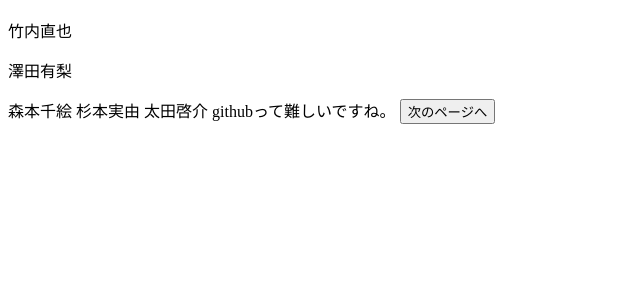
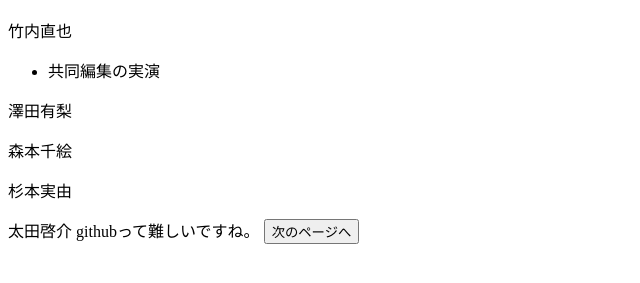
Before and after one commit to takeuchinaoya117/it_univ_practice, a plain HTML site: page index.html in a window 1280 px wide. Shown: the part 57-340 px from the top of the page, without its empty margins (0-640 px from the left). Drawn offline with Linux system fonts and the light colour scheme.

Commit message:
Update index.html

```diff
--- a/index.html
+++ b/index.html
@@ -6,9 +6,10 @@
 <body>
 <h1>本文</h1>
 <p>竹内直也</p>
+  <ul><li>共同編集の実演</li></ul>
 <p>澤田有梨</p>
-森本千絵
-杉本実由
+<p>森本千絵</p>
+<p>杉本実由</p>
 太田啓介
 githubって難しいですね。
   <button>次のページへ</button>
```
